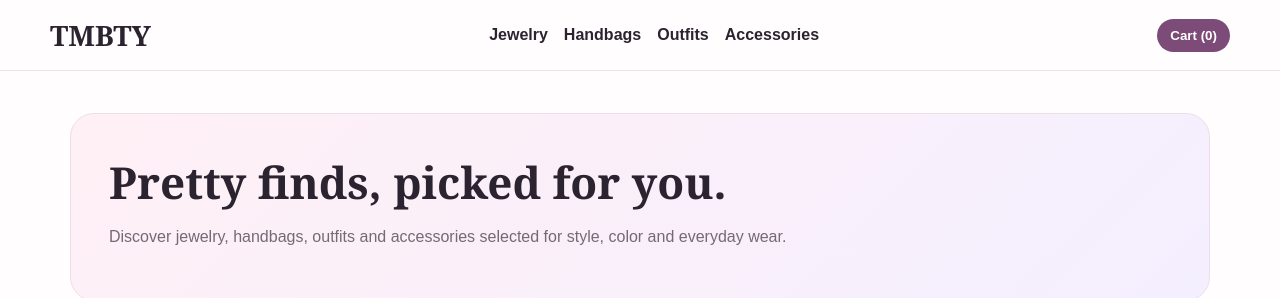
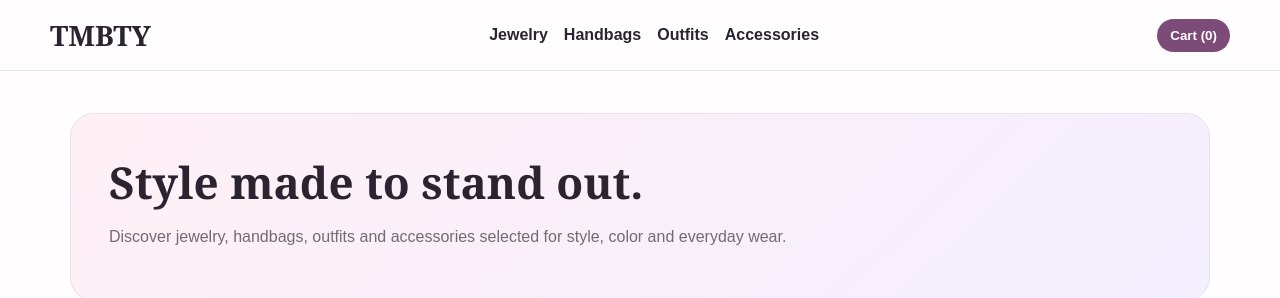
Before and after one commit to tmbthadi-spec/tmbty-store, a Next.js app: page / in a window 1280 px wide. Shown: the top 298 px of the page. Built offline with nearby package versions, Linux system fonts and the light colour scheme; no server answers; the database is empty.

Commit message:
Clean storefront hero and rating display

```diff
--- a/app/page.js
+++ b/app/page.js
@@ -6,7 +6,7 @@ export default async function Home() {
   const products = await getPublishedProducts();
   return <main>
     <section className="hero"><div className="wrap"><div className="heroBox">
-      <h1>Pretty finds, picked for you.</h1>
+      <h1>Style made to stand out.</h1>
       <p className="muted">Discover jewelry, handbags, outfits and accessories selected for style, color and everyday wear.</p>
     </div></div></section>
     <section className="wrap">
@@ -18,7 +18,6 @@ export default async function Home() {
             <div className="cat">{p.category}{p.subcategory ? ` · ${p.subcategory}` : ""}</div>
             <div className="title">{p.title}</div>
             <div className="price">${Number(p.retail_price||0).toFixed(2)}</div>
-            {p.rating ? <div className="muted">{p.rating}★</div> : null}
           </div>
         </a>)}
       </div>
```
